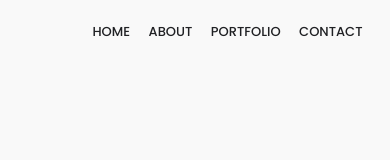
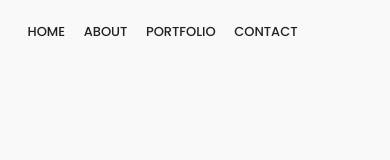
Before and after one commit to nirobtalukdar/It-s-Nirob, a plain HTML site: page index.html in a window 390 px wide. Shown: the top 160 px of the page. Drawn offline with Linux system fonts and the light colour scheme.

Commit message:
Its Nirob

```diff
--- a/css/style.css
+++ b/css/style.css
@@ -484,6 +484,9 @@ a {
     .navbar .menu ul li a{
         letter-spacing: 0rem;
     }
+    .navbar .menu {
+        float: none;
+    }
     .navbar .logo{
         display: none;
     }
```
